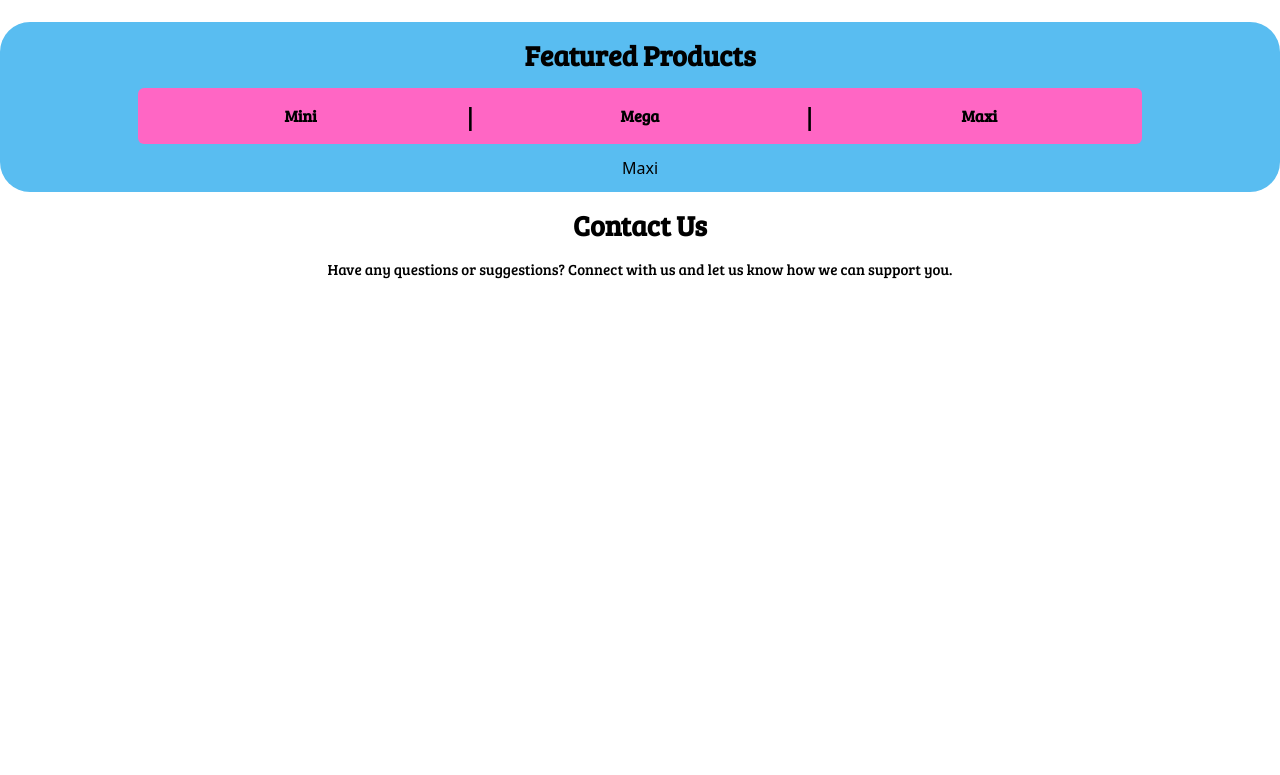
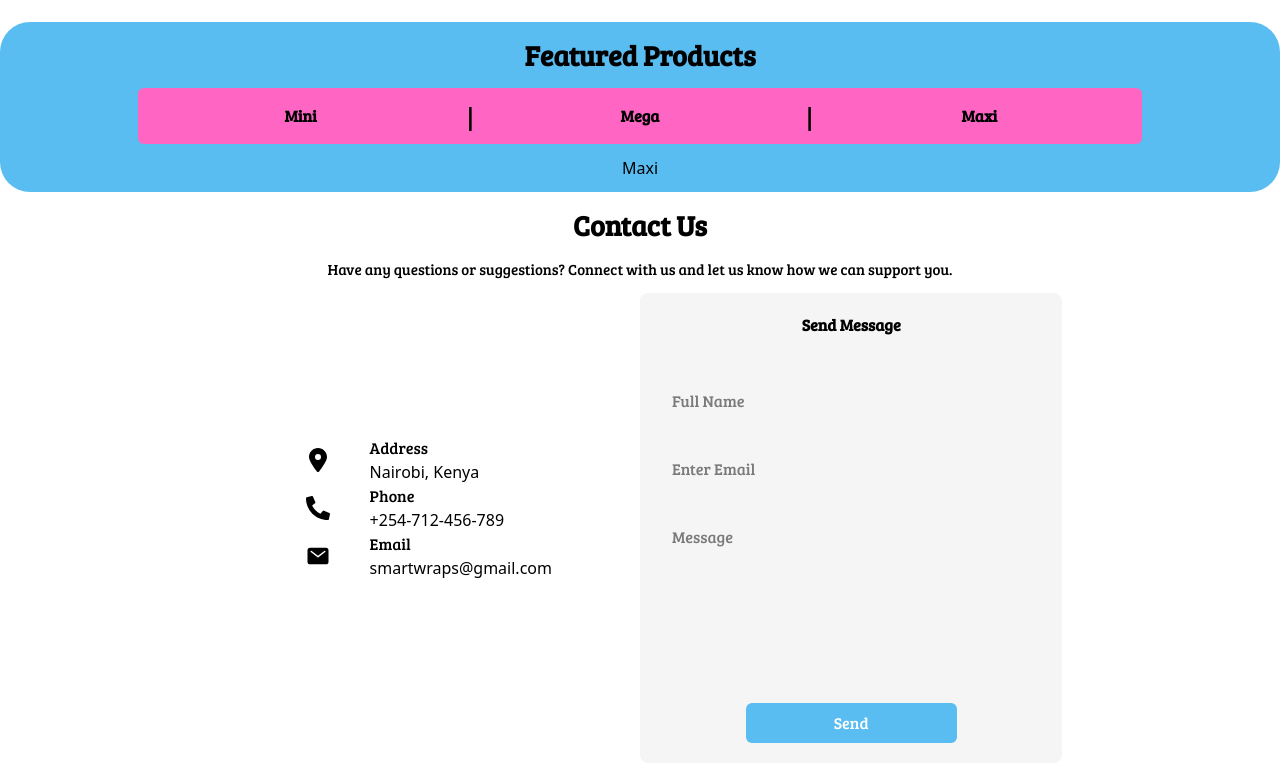
Before and after one commit to Stanlee-Sam/SmartWraps, a React (Vite) app: page /maxi in a window 1280 px wide. Shown: the part 1138-1913 px from the top of the page. Before the commit the page ends 1431 px from the top, so only its background shows below. Built offline with nearby package versions, Linux system fonts and the light colour scheme.

Commit message:
Contact us section complete

```diff
--- a/src/Components/Contact.jsx
+++ b/src/Components/Contact.jsx
@@ -1,8 +1,10 @@
-import React from "react";
+import { FaLocationDot } from "react-icons/fa6";
+import { FaPhoneAlt } from "react-icons/fa";
+import { IoMail } from "react-icons/io5";
 
 const Contact = () => {
   return (
-    <div className="flex flex-col gap-3 items-center p-3">
+    <div className="flex flex-col gap-3 items-center p-3 w-full">
       <div>
         <h2
           className="font-bold text-[20px] md:text-[28px]"
@@ -17,6 +19,75 @@ const Contact = () => {
           we can support you.
         </p>
       </div>
+      <div className="md:flex md:justify-self-center justify-center place-items-center md:pl-20 md:pr-20 md:w-[80%] w-full">
+        <div className="md:w-[50%] w-[70%] pb-10 grid justify-center items-center ">
+          <div className="flex gap-10 items-center ">
+            <div className="">
+              <FaLocationDot className="text-2xl" />
+            </div>
+            <div className="text-left">
+              <h3 style={{ fontFamily: "'Bree Serif'" }}>Address</h3>
+              <p  className="font-light">Nairobi, Kenya</p>
+            </div>
+          </div>
+          <div className="flex gap-10 items-center">
+            <div className="">
+              <FaPhoneAlt className="text-2xl" />
+            </div>
+            <div className="text-left">
+              <h3 style={{ fontFamily: "'Bree Serif'" }}>Phone</h3>
+              <p  className="font-light">+254-712-456-789</p>
+            </div>
+          </div>
+          <div className="flex gap-10 items-center">
+            <div>
+              <IoMail className="text-2xl" />
+            </div>
+            <div className="text-left">
+              <h3 style={{ fontFamily: "'Bree Serif'" }}>Email</h3>
+              <p  className="font-light">smartwraps@gmail.com</p>
+            </div>
+          </div>
+        </div>
+        <div className="rounded-lg bg-[#F5F5F5] md:w-[50%] w-[80%]">
+          <form className="grid justify-self-center w-[100%] md:w-[100%]" action="">
+            <h3 style={{ fontFamily: "'Bree Serif'" }} className="p-5 font-bold text-center">Send Message</h3>
+            <div className="grid place-items-center gap-5 p-5 w-full">
+              <input style={{ fontFamily: "'Bree Serif'" }}
+                className="p-3 rounded-lg text-black flex w-full"
+                type="text"
+                id="name"
+                name="name"
+                placeholder="Full Name"
+                required
+              />
+              <input style={{ fontFamily: "'Bree Serif'" }}
+                className="p-3 rounded-lg text-black flex w-full "
+                type="email"
+                placeholder="Enter Email"
+              />
+
+              <textarea style={{ fontFamily: "'Bree Serif'" }}
+                className="p-3 rounded-lg text-black flex w-full h-[150px] resize-none"
+                rows="5"
+                id="message"
+                name="message"
+                placeholder="Message"
+                required
+              />
+            </div>
+            <div className="grid w-full">
+              <button
+              style={{ fontFamily: "'Bree Serif'" }}
+                type="submit"
+                className=" cursor-pointer place-self-center bg-[#59BDF1] text-white rounded-md p-2 m-5 hover:bg-[#FF66C4] hover:text-black transition-colors ease-in-out duration-300 w-[50%] "
+              >
+                Send
+              </button>
+            </div>
+          </form>
+        </div>
+      </div>
     </div>
   );
 };
```
